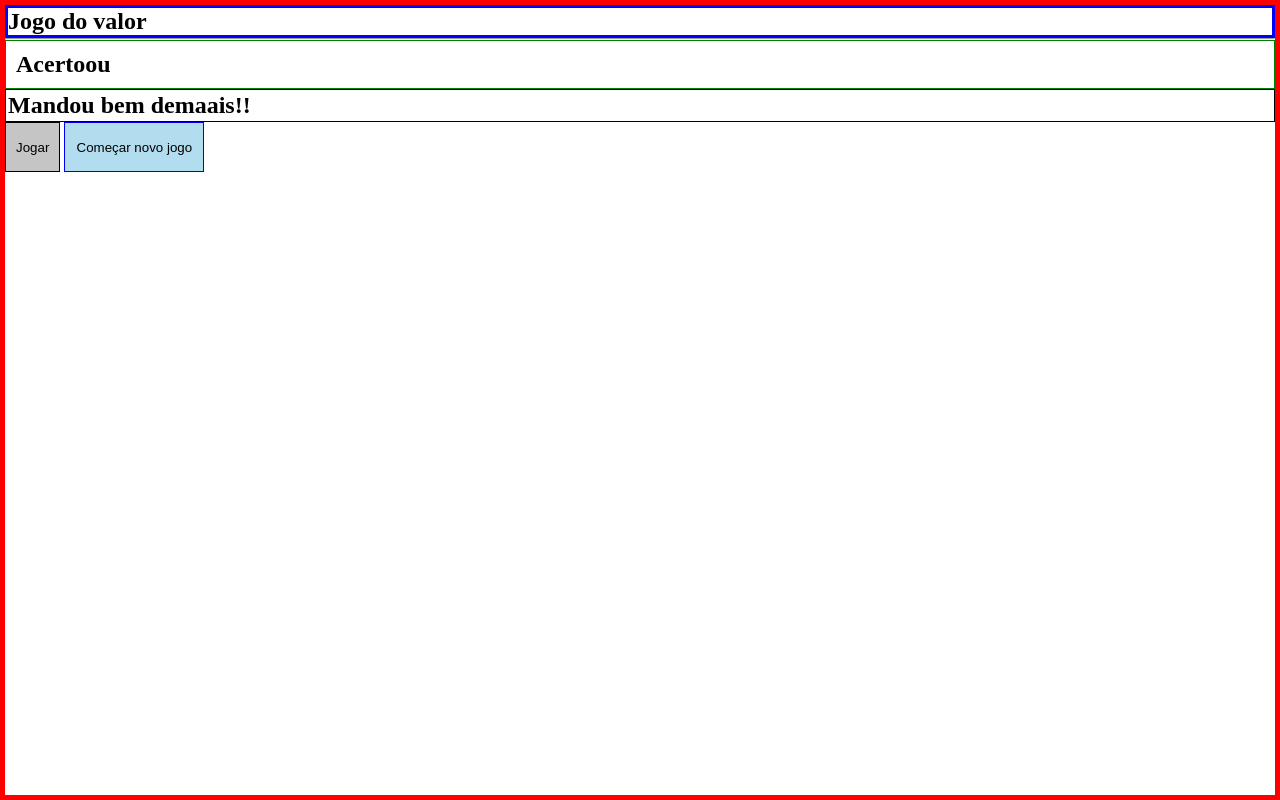
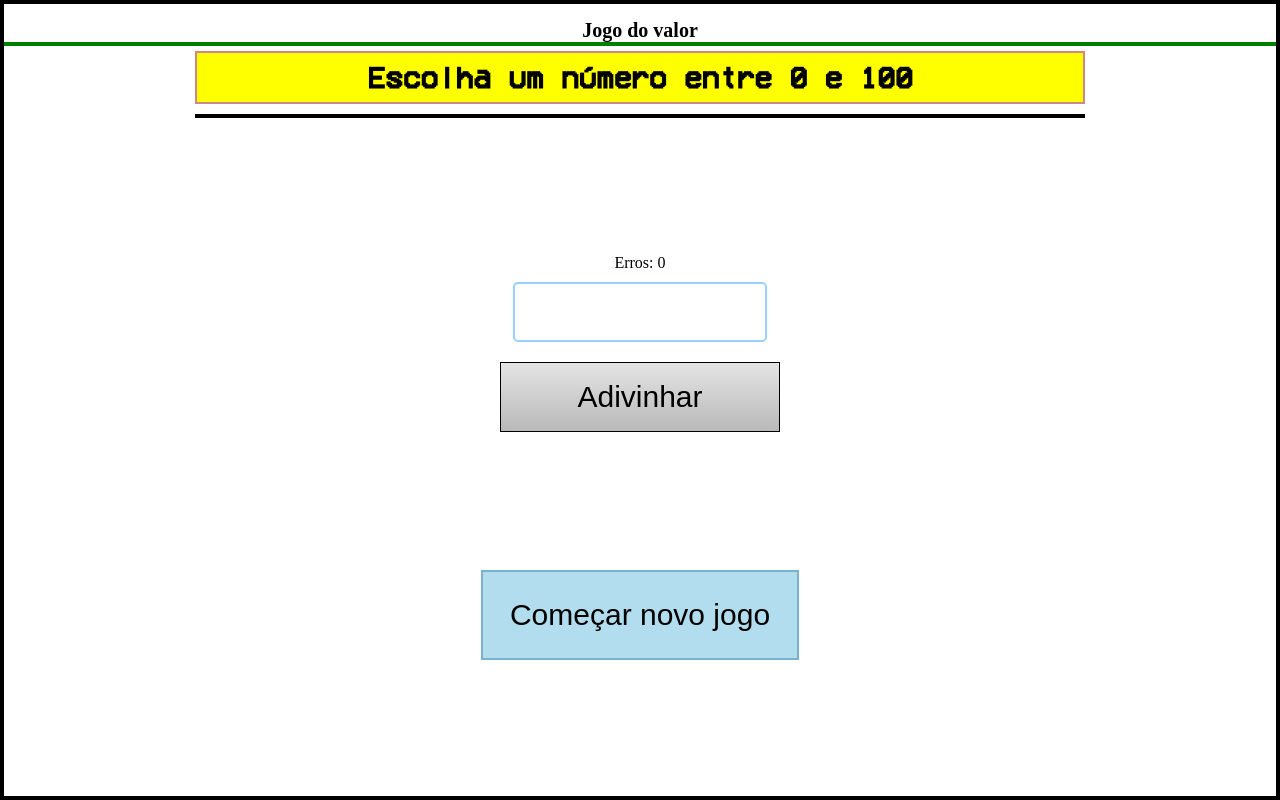
Before and after one commit to guiibrag4/FacultyWeb_Listas, a plain HTML site: page AtividadeRevisao/index.html in a window 1280 px wide. Both pictures are taken after a click on the button "Começar novo jogo". Drawn offline with Linux system fonts and the light colour scheme.

Commit message:
[conclusão] Concluindo o trabalho, com interatividade no site usando javascript e um design parecido com a atividade, mas com melhorias de design interativo.

```diff
--- a/AtividadeRevisao/index.html
+++ b/AtividadeRevisao/index.html
@@ -1,32 +1,27 @@
 <!DOCTYPE html>
 <html lang="pt-BR">
-
-<!--
-Dicas
-
-Pegue o valor que o usuário digitou utilizando o getElementById. Altere a cor do botão do usuário pelo javascript, se acertar o botão fica verde e se errar o botão deverá ficar vermelho.
-
-document.getElementById("idBotao").style.backgroundColor = "green";
-
--->
 
 <head>
     <meta charset="UTF-8">
     <meta name="viewport" content="width=device-width, initial-scale=1.0">
     <title>Mini-game</title>
     <link rel="stylesheet" href="styles.css">
-    <script src="script.js"></script>
 </head>
 
 <body>
     <section>
-        <h1 id="h1">Jogo do valor</h1>
+        <h1>Jogo do valor</h1>
         <hr>
-        <h1 id="h1Acertou">Acertoou</h1>
-        <h1 id="h1MandouBem">Mandou bem demaais!!</h1>
-        <button type="button" id="button1">Jogar</button>
-        <button type="button" id="button2">Começar novo jogo</button>
+        <h2 id="Resultado"></h2>
+        <h2 id="Indicador"></h2>
+
+        <p id="errosConsecutivos"> <span>Vc possui 10 tentativas. </span>Erros: 0</p>
+        <input type="number" id="Input" min="0" max="100">
+        <button type="button" id="jogarButton">Adivinhar
+        </button>
+        <button type="button" id="começarButton">Começar novo jogo</button>
     </section>
+    <script src="script.js"></script>
 </body>
 
 </html>
--- a/AtividadeRevisao/script.js
+++ b/AtividadeRevisao/script.js
@@ -1 +1,94 @@
-var numeroRandomico = Math.floor(Math.random() * 101);
+/*Criando variáveis para guardar os elementos do HTML e conseguir
+manimulá-los melhor ao longo do código */
+let resultado = document.getElementById("Resultado");
+let indicador = document.getElementById("Indicador");
+let input = document.getElementById("Input");
+const jogar = document.getElementById("jogarButton");
+const novoJogo = document.getElementById("começarButton");
+
+//Gerador de números aleatórios de 0 a 100
+let numeroRandomico = Math.floor(Math.random() * 100) + 1;
+
+//Iniciando o jogo
+resultado.innerHTML = "Escolha um número entre 0 e 100";
+indicador.innerHTML = "";
+input.value = "";
+resultado.style.backgroundColor = "yellow";
+resultado.style.border = "2px solid #D08884";
+resultado.style.fontFamily = "PixelFont";
+
+//Adicionando o contador
+let errosConsecutivosElement = document.getElementById("errosConsecutivos");
+let errosConsecutivos = 0;
+
+//Função bem intuitiva kkkk, verifica o palpite do jogador
+function verificarPalpite() {
+	let palpiteUsuario = input.value;
+
+	if (palpiteUsuario == numeroRandomico) {
+		resultado.style.backgroundColor = "#D4E8D4";
+		resultado.style.border = "2px solid #A5C893";
+
+		resultado.innerHTML = "Você acertouu";
+
+		errosConsecutivos = 0;
+		errosConsecutivosElement.textContent = "Erros: " + errosConsecutivos;
+
+
+		input.disabled = true;
+		jogar.disabled = true;
+	} else {
+		resultado.style.backgroundColor = "#F7CDCB";
+		resultado.style.border = "2px solid #D08884";
+
+		resultado.innerHTML = "Você errou";
+
+		errosConsecutivos++;
+		errosConsecutivosElement.textContent =
+			"Você possui " +
+			(10 - errosConsecutivos) +
+			" tentativas. Erros: " +
+			errosConsecutivos;
+
+		if (errosConsecutivos >= 10) {
+			resultado.innerHTML = "Você perdeu! O número era: " + numeroRandomico;
+			resultado.style.backgroundColor = "red";
+
+			input.disabled = true;
+			jogar.disabled = true;
+		}
+	}
+
+	//Tratamento do indicador, caso o usuário erre o número ou acerte
+	if (palpiteUsuario > numeroRandomico) {
+		indicador.innerHTML = "Tente um número menor";
+	} else if (palpiteUsuario < numeroRandomico) {
+		indicador.innerHTML = "Tente um número maior";
+	} else {
+		indicador.innerHTML = "Mandou bem demaais!!";
+	}
+}
+
+//funcão do botão de "Começar novo jogo"
+function resetGame() {
+	input.disabled = false;
+	jogar.disabled = false;
+
+	numeroRandomico = Math.floor(Math.random() * 100) + 1;
+	resultado.innerHTML = "Escolha um número entre 0 e 100";
+	indicador.innerHTML = "";
+	input.value = "";
+	resultado.style.backgroundColor = "yellow";
+	resultado.style.border = "2px solid #D08884";
+	errosConsecutivos = 0;
+	errosConsecutivosElement.innerHTML = "Erros: 0";
+}
+
+//Interação dos botões
+jogar.addEventListener("click", verificarPalpite);
+input.addEventListener("keypress", function (event) {
+	if (event.keyCode === 13) {
+		verificarPalpite();
+	}
+});
+novoJogo.addEventListener("click", resetGame);
--- a/AtividadeRevisao/styles.css
+++ b/AtividadeRevisao/styles.css
@@ -1,43 +1,111 @@
+@font-face {
+	font-family: "PixelFont";
+	src: url("VCR_OSD_MONO_1.001.ttf") format("truetype");
+	font-weight: bolder;
+}
+
+#Resultado {
+	margin: auto;
+	margin-bottom: 10px;
+	margin-top: 0px;
+	width: 70%;
+	border: 1px solid #aecf9f;
+	padding: 10px;
+}
+
+#Indicador {
+	border: 2px solid black;
+	padding: 0px;
+	margin: auto;
+	margin-top: 0px;
+	width: 70%;
+}
+
+#jogarButton {
+	border: 1.5px solid black;
+	padding: 10px;
+	height: 50px;
+	background-image: linear-gradient(180deg, #e4e4e4, #b9b9b9);
+	width: 22%;
+	height: 70px;
+	margin-top: 20px;
+}
+
+#jogarButton:hover {
+	background-image: linear-gradient(
+		180deg,
+		#ff9f04,
+		rgb(209, 137, 3),
+		rgb(154, 100, 0)
+	);
+	color: blue;
+}
+
+#começarButton {
+	border: 2px solid #77b3cd;
+	width: 25%;
+	height: 90px;
+	background-color: #b1ddef;
+}
+
+#começarButton:hover {
+	background-image: linear-gradient(180deg, rgb(255, 8, 8), rgb(120, 17, 17));
+	color: #25b1a0;
+}
+
 * {
 	margin: 0;
 	padding: 0;
 	box-sizing: border-box;
 }
 
+body {
+	text-align: center;
+}
+
 h1 {
-	border: 3px solid blue;
+	margin: 15px;
+	font-size: 20px;
+}
+
+hr {
+	margin-top: -15px;
+	border: 2px solid green;
+}
+
+h2 {
+	border: 1px solid green;
+	text-align: center;
+	display: inline-block;
+	font-size: 30px;
 }
 
 section {
-	border: 5px solid red;
+	display: flex;
+	flex-direction: column;
+	align-items: center;
+	justify-content: center;
 	height: 100vh;
+	border: 4px solid black;
 }
 
-#h1Acertou {
-	border: 1px solid green;
-	padding: 10px;
+section hr {
+	width: 100%;
+	margin-bottom: 5px;
 }
 
-#h1MandouBem {
-	border: 1px solid black;
-	padding: 2px;
+input {
+	border: 2px solid #97d1ff;
+	border-radius: 5px;
+	width: 20%;
+	height: 60px;
+	text-align: center;
+	font-size: 30px;
+	margin-top: 10px;
 }
 
 button {
-	background-color: yellow;
-	margin: 0 auto;
+	margin: auto;
+	margin-top: 2px;
+	font-size: 30px;
 }
-
-#button1 {
-	border: 1px solid black;
-	padding: 10px;
-	height: 50px;
-	background-color: #c5c5c5;
-}
-
-#button2 {
-	border: 1px solid rgb(0, 0, 248);
-	height: 50px;
-	width: 140px;
-	background-color: #b1ddef;
-}
```
Also changed, not shown: AtividadeRevisao/VCR_OSD_MONO_1.001.ttf (added).
